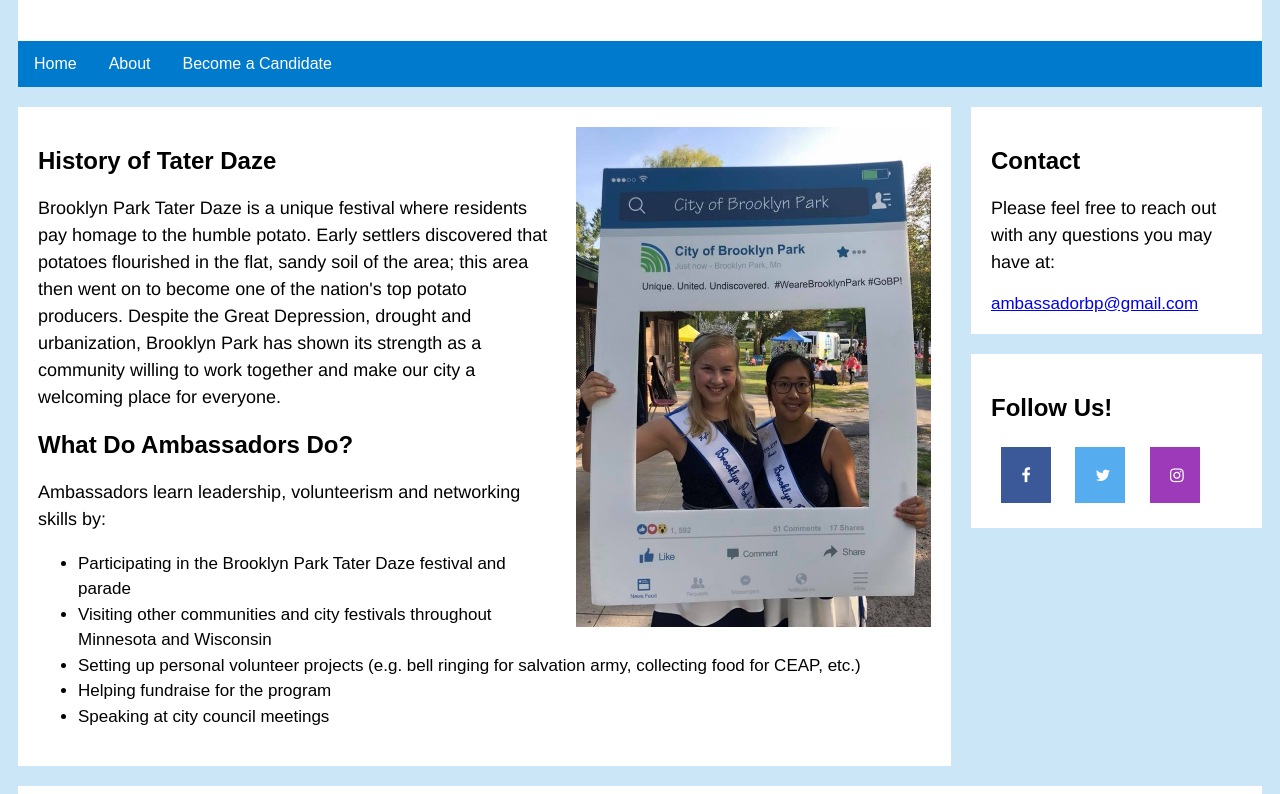
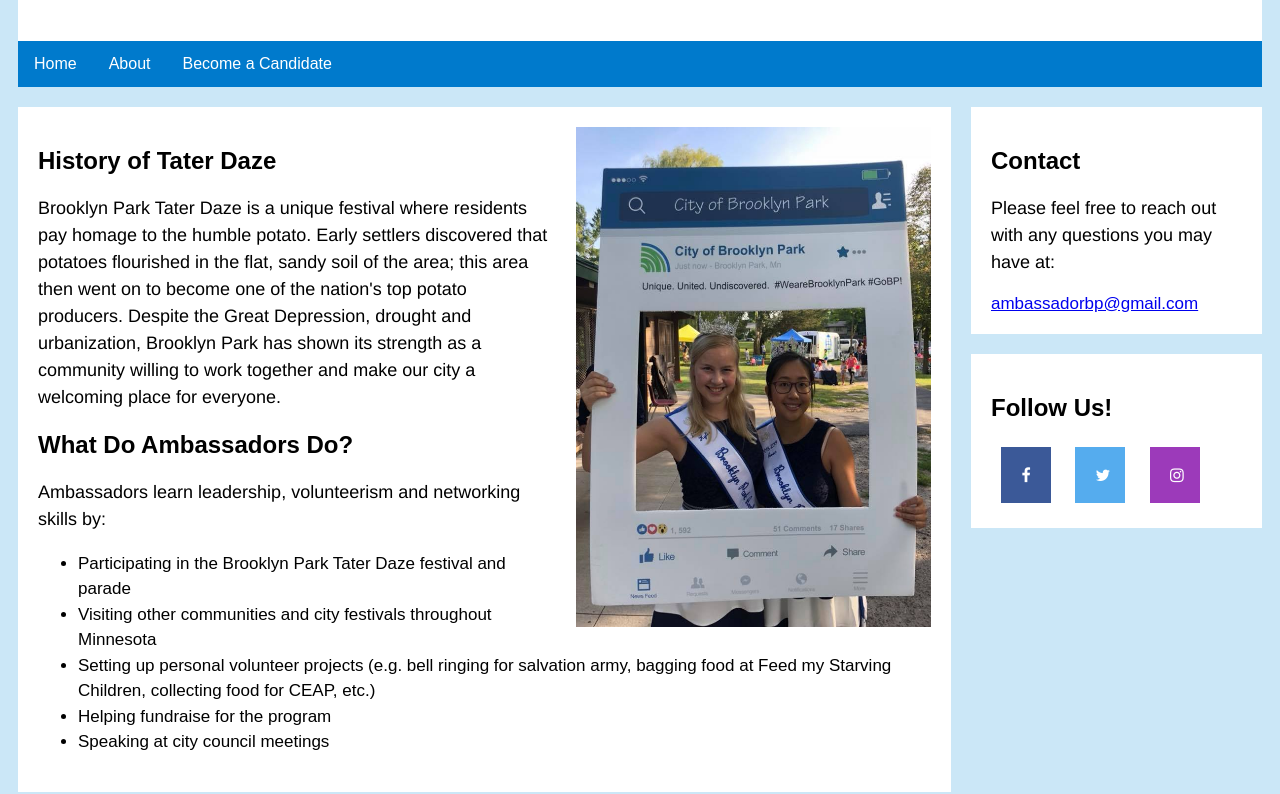
Before and after one commit to edstr089/StaticWebsite4662, a plain HTML site: page BPA_About.html in a window 1280 px wide. Shown: the part 172-966 px from the top of the page. Drawn offline with Linux system fonts and the light colour scheme.

Commit message:
Update BPA_About.html

```diff
--- a/BPA_About.html
+++ b/BPA_About.html
@@ -26,8 +26,8 @@
     <p>Ambassadors learn leadership, volunteerism and networking skills by:</p>
     <ul style="line-height:150%; font-size:17px;">
       <li>Participating in the Brooklyn Park Tater Daze festival and parade</li>
-      <li>Visiting other communities and city festivals throughout Minnesota and Wisconsin</li>
-      <li>Setting up personal volunteer projects (e.g. bell ringing for salvation army, collecting food for CEAP, etc.)</li>
+      <li>Visiting other communities and city festivals throughout Minnesota</li>
+      <li>Setting up personal volunteer projects (e.g. bell ringing for salvation army, bagging food at Feed my Starving Children, collecting food for CEAP, etc.)</li>
       <li>Helping fundraise for the program</li>
       <li>Speaking at city council meetings</li>
     </ul>
```
